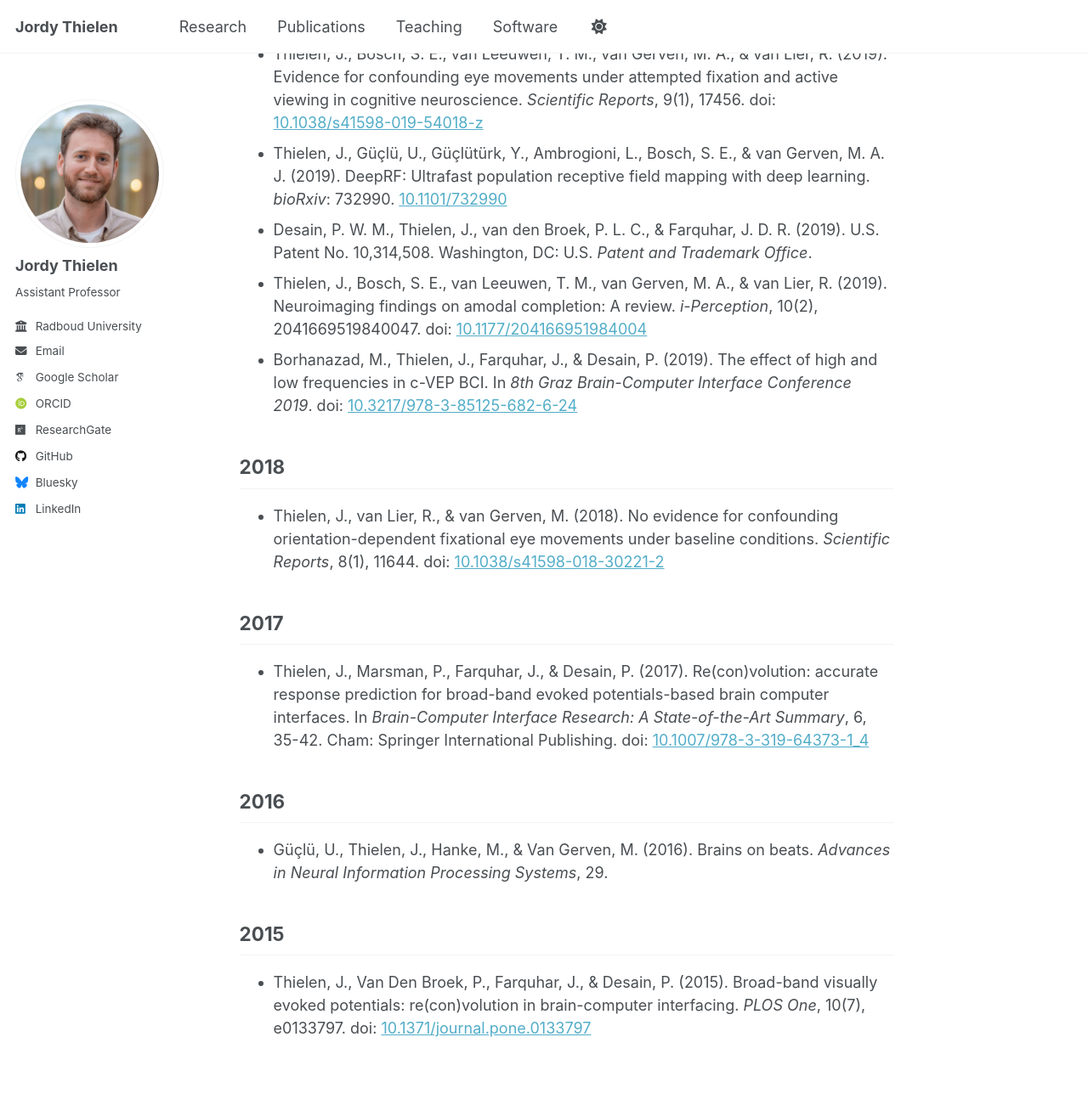
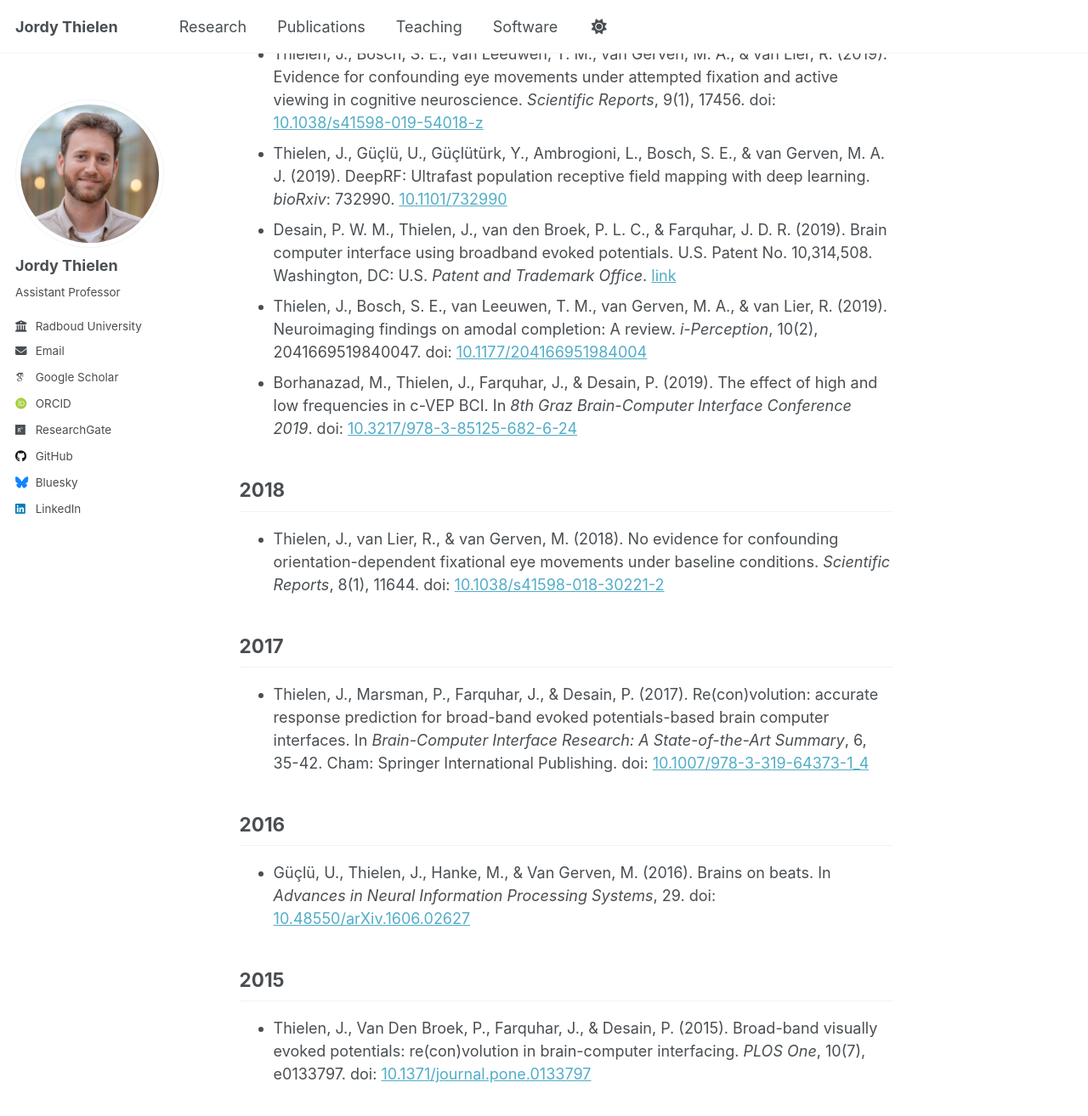
Before and after one commit to thijor/thijor, a Jekyll site: the page built from _pages/publications.md, in a window 1280 px wide and 1400 px high, scrolled down 2393 px. Shown: the top 1314 px of the window at 85% size. Built offline with Jekyll 4.4.1, drawn with Linux system fonts in a browser that asks for light colours; some web fonts are replaced; a script that is not in the unit is left out.

Commit message:
add links

```diff
--- a/_pages/publications.md
+++ b/_pages/publications.md
@@ -33,7 +33,7 @@ author_profile: true
 ## 2019
 * Thielen, J., Bosch, S. E., van Leeuwen, T. M., van Gerven, M. A., & van Lier, R. (2019). Evidence for confounding eye movements under attempted fixation and active viewing in cognitive neuroscience. _Scientific Reports_, 9(1), 17456. doi: [10.1038/s41598-019-54018-z](https://doi.org/10.1038/s41598-019-54018-z)
 * Thielen, J., Güçlü, U., Güçlütürk, Y., Ambrogioni, L., Bosch, S. E., & van Gerven, M. A. J. (2019). DeepRF: Ultrafast population receptive field mapping with deep learning. _bioRxiv_: 732990. [10.1101/732990](https://doi.org/10.1101/732990)
-* Desain, P. W. M., Thielen, J., van den Broek, P. L. C., & Farquhar, J. D. R. (2019). U.S. Patent No. 10,314,508. Washington, DC: U.S. _Patent and Trademark Office_.
+* Desain, P. W. M., Thielen, J., van den Broek, P. L. C., & Farquhar, J. D. R. (2019). Brain computer interface using broadband evoked potentials. U.S. Patent No. 10,314,508. Washington, DC: U.S. _Patent and Trademark Office_. [link](https://patentimages.storage.googleapis.com/40/a3/bb/65db00c7de99ec/US10314508.pdf)
 * Thielen, J., Bosch, S. E., van Leeuwen, T. M., van Gerven, M. A., & van Lier, R. (2019). Neuroimaging findings on amodal completion: A review. _i-Perception_, 10(2), 2041669519840047. doi: [10.1177/204166951984004](https://doi.org/10.1177/204166951984004)
 * Borhanazad, M., Thielen, J., Farquhar, J., & Desain, P. (2019). The effect of high and low frequencies in c-VEP BCI. In _8th Graz Brain-Computer Interface Conference 2019_. doi: [10.3217/978-3-85125-682-6-24](https://doi.org/10.3217/978-3-85125-682-6-24)
 
@@ -44,7 +44,7 @@ author_profile: true
 * Thielen, J., Marsman, P., Farquhar, J., & Desain, P. (2017). Re(con)volution: accurate response prediction for broad-band evoked potentials-based brain computer interfaces. In _Brain-Computer Interface Research: A State-of-the-Art Summary_, 6, 35-42. Cham: Springer International Publishing. doi: [10.1007/978-3-319-64373-1_4](https://doi.org/10.1007/978-3-319-64373-1_4)
 
 ## 2016
-* Güçlü, U., Thielen, J., Hanke, M., & Van Gerven, M. (2016). Brains on beats. _Advances in Neural Information Processing Systems_, 29.
+* Güçlü, U., Thielen, J., Hanke, M., & Van Gerven, M. (2016). Brains on beats. In _Advances in Neural Information Processing Systems_, 29. doi: [10.48550/arXiv.1606.02627](https://doi.org/10.48550/arXiv.1606.02627)
 
 ## 2015
 * Thielen, J., Van Den Broek, P., Farquhar, J., & Desain, P. (2015). Broad-band visually evoked potentials: re(con)volution in brain-computer interfacing. _PLOS One_, 10(7), e0133797. doi: [10.1371/journal.pone.0133797](https://doi.org/10.1371/journal.pone.0133797)
```
